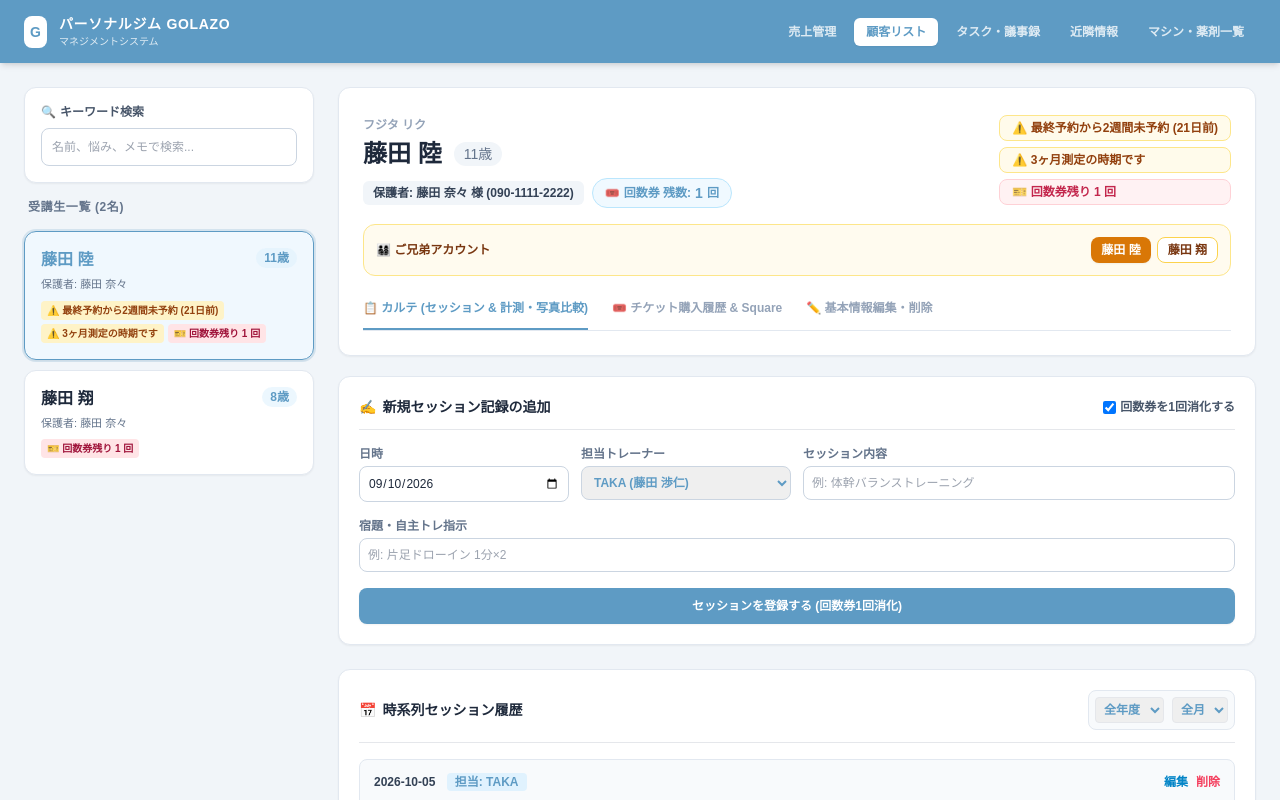
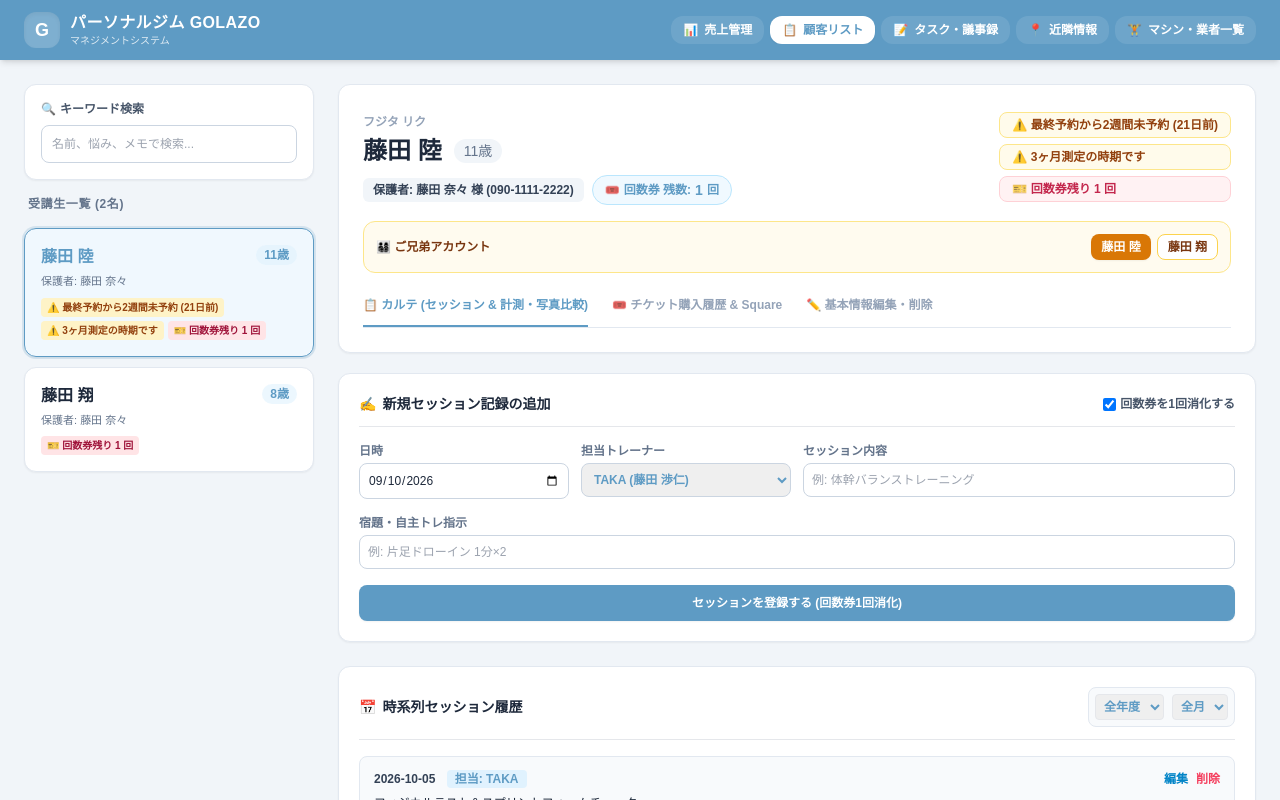
Before and after one commit to 2025golazo-bot/GOLAZO, a Next.js app: page /clients in a window 1280 px wide. Shown: the top 800 px of the page. Built offline with nearby package versions, Linux system fonts and the light colour scheme.

Commit message:
Update page.tsx

```diff
--- a/app/clients/page.tsx
+++ b/app/clients/page.tsx
@@ -1,6 +1,7 @@
 'use client';
 
 import React, { useState } from 'react';
+import Header from '@/components/Header';
 
 // --- 型定義 ---
 interface Session {
@@ -483,23 +484,8 @@ export default function ClientsPage() {
 
   return (
     <div className="bg-slate-100 min-h-screen text-slate-800 font-sans pb-12">
-      {/* 完全な共通ヘッダーナビゲーション */}
-      <header className="bg-[#5e9bc4] text-white px-6 py-3.5 flex justify-between items-center shadow-md sticky top-0 z-50">
-        <div className="flex items-center gap-3">
-          <span className="bg-white text-[#5e9bc4] p-1.5 rounded-lg font-black text-sm">G</span>
-          <div>
-            <h1 className="text-sm font-bold tracking-wider">パーソナルジム GOLAZO</h1>
-            <p className="text-[10px] opacity-80">マネジメントシステム</p>
-          </div>
-        </div>
-        <nav className="flex gap-1.5 text-xs font-semibold">
-          <a href="/sales" className="px-3 py-1.5 rounded-md opacity-80 hover:opacity-100 hover:bg-white/10 transition">売上管理</a>
-          <a href="/clients" className="bg-white text-[#5e9bc4] px-3 py-1.5 rounded-md font-bold shadow-sm transition">顧客リスト</a>
-          <a href="/task-manager" className="px-3 py-1.5 rounded-md opacity-80 hover:opacity-100 hover:bg-white/10 transition">タスク・議事録</a>
-          <a href="/neighborhood" className="px-3 py-1.5 rounded-md opacity-80 hover:opacity-100 hover:bg-white/10 transition">近隣情報</a>
-          <a href="/machines" className="px-3 py-1.5 rounded-md opacity-80 hover:opacity-100 hover:bg-white/10 transition">マシン・薬剤一覧</a>
-        </nav>
-      </header>
+      {/* 共通の Header コンポーネントを使用 */}
+      <Header />
 
       <main className="p-6 max-w-7xl mx-auto space-y-6">
         <div className="grid grid-cols-1 md:grid-cols-4 gap-6">
```
